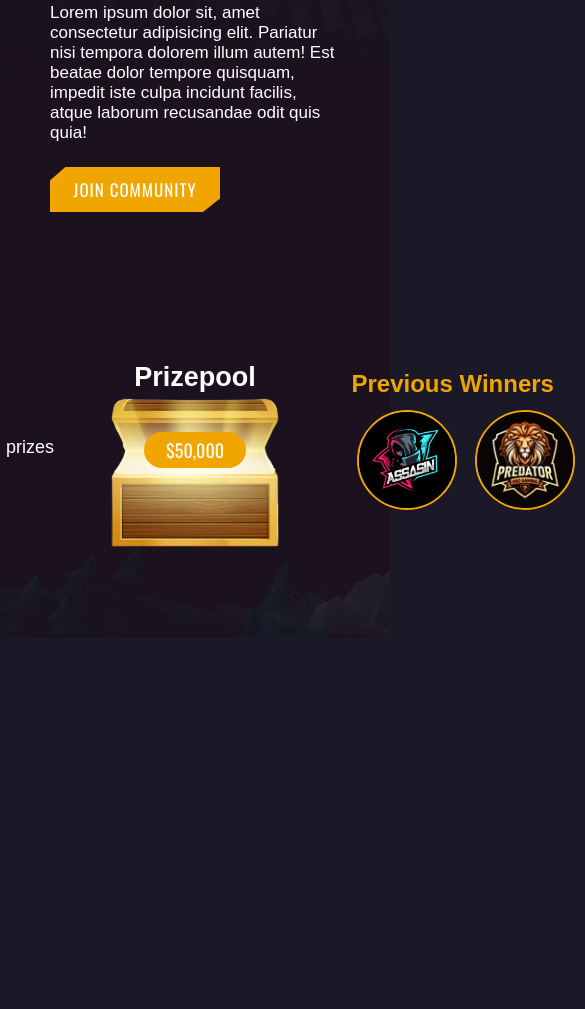
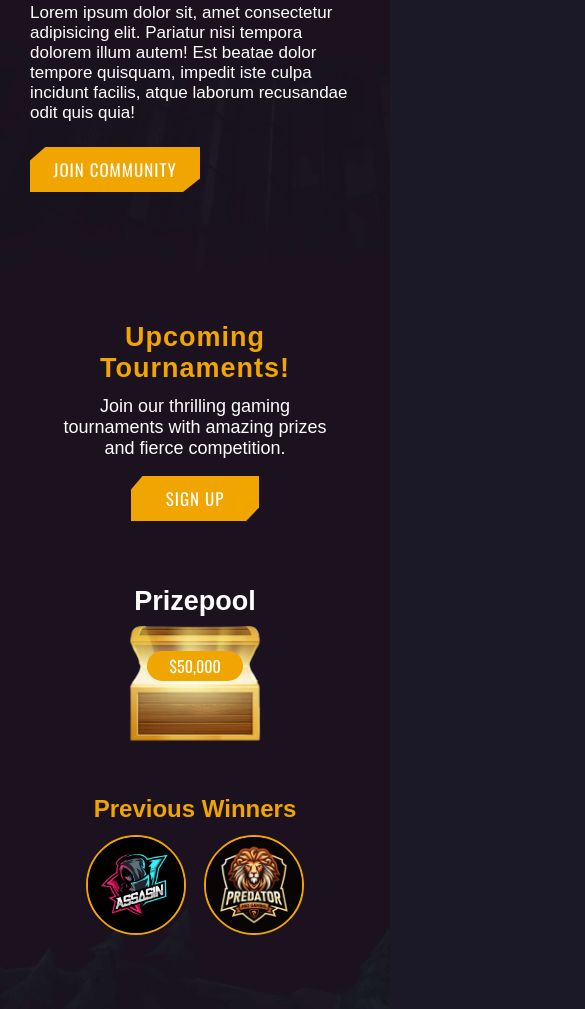
Before and after one commit to Vanshdeveloper/pixelforge, a plain HTML site: page index.html in a window 390 px wide. Shown: the part 1323-2332 px from the top of the page, 585 px wide, since content can reach past the window. Before the commit the page ends 1961 px from the top, so only its background shows below. Drawn offline with nearby package versions, Linux system fonts and the light colour scheme; a web font is replaced by a local one.

Commit message:
Made tournament section responsive

```diff
--- a/assets/css/stylesheet.css
+++ b/assets/css/stylesheet.css
@@ -8,14 +8,15 @@
 :root {
     --primary-color: #6e34db;
     --secondary-color: #f0a500;
-    --tertiary-color: #ff6f61;
+    /* --tertiary-color: #ff6f61; */
+    --tertiary-color: rgb(36, 37, 68);
     --background-color: #1b1827;
     --text-color: #ffffff;
 
     --ff-oswald: "Oswald", sans-serif;
     --ff-sasnation: 'Sansation', sans-serif;
 
-    --transition-1: all .2s ease-in-out;
+    --transition-1: all .1s ease-in-out;
 
     /* --polygon-1:   polygon(19% 0, 100% 0, 100% 68%, 82% 100%, 0 100%, 0 31%); */
     --polygon-1: polygon(9% 0, 100% 0, 100% 70%, 90% 100%, 0 100%, 0 30%);
@@ -236,7 +237,6 @@ article {
     display: flex;
     align-items: center;
     justify-content: center;
-    /* background-color: var(--background-color); */
 }
 
 .about-wrapper {
@@ -256,7 +256,7 @@ article {
 
 .about-content {
     width: 50%;
-    padding: 0 20px;
+    /* padding: 0 20px; */
     display: flex;
     flex-direction: column;
     gap: 12px;
@@ -297,6 +297,7 @@ article {
 }
 
 #about button:hover {
+    cursor: pointer;
     background-color: var(--tertiary-color);
 }
 
@@ -304,12 +305,12 @@ article {
 
 /*************************** Tournament section ******************************/
 #tournament {
+    margin: 40px 0;
     padding: 60px 60px;
     width: 100%;
     display: flex;
     align-items: center;
     justify-content: center;
-    /* background-color: var(--background-color); */
 }
 
 .tournament-wrapper {
@@ -343,7 +344,7 @@ article {
 .tournament-signup button {
     margin: 5px 0 0 0;
     width: 40%;
-    padding: 8px 0;
+    padding: 10px 0;
     clip-path: var(--polygon-1);
     background-color: var(--secondary-color);
     color: var(--text-color);
@@ -357,6 +358,7 @@ article {
 }
 
 .tournament-signup button:hover {
+    cursor: pointer;
     background-color: var(--tertiary-color);
 }
 
@@ -427,10 +429,36 @@ article {
 
 
 
+/*************************** Teams section ******************************/
+
+
+
 /*************************** Responsive ******************************/
 @media (max-width: 500px) {
     .section-overlay {
         border-image: linear-gradient(to right, rgba(0, 0, 0, 0.158), rgba(0, 0, 0, 0.158)) fill 1;
+    }
+
+    #about .about-image {
+        width: 280px !important;
+    }
+
+    .tournament-signup .tournament-subtext {
+        width: 280px !important;
+    }
+
+    .tournament-prizepool .prizepool-title {
+        margin: 35px 0 0 0;
+    }
+
+    .tournament-prizepool .prize-amount {
+        margin: 100px 0 0 0;
+        padding: 3px 22px;
+        font-size: 16px;
+    }
+
+    .tournament-prizepool img {
+        width: 280px;
     }
 }
 
@@ -449,7 +477,7 @@ article {
     }
 
     .about-content {
-        padding: 0 20px !important;
+        /* padding: 0 20px !important; */
         width: 100%;
     }
 
@@ -547,4 +575,43 @@ article {
     #about .about-content {
         padding: 0 0;
     }
+
+    .tournament-wrapper {
+        flex-direction: column;
+        text-align: center;
+        gap: 30px;
+    }
+
+    .tournament-signup {
+        width: 100%;
+        display: flex;
+        flex-direction: column;
+        align-items: center;
+        gap: 12px;
+    }
+
+    .tournament-signup .tournament-subtitle {
+        padding: 0 8px;
+        font-family: var(--ff-sasnation);
+        font-size: 27px;
+        color: var(--secondary-color);
+        font-weight: 700;
+        letter-spacing: 1px;
+    }
+
+    .tournament-signup .tournament-subtext {
+        padding: 0 8px;
+        width: 333px;
+        font-family: var(--ff-sasnation);
+        font-size: 18px;
+        font-weight: 500;
+    }
+
+    .tournament-winners {
+        width: 100%;
+    }
+
+    .tournament-winners .winners-title {
+        margin: 0 0 0 0;
+    }
 }
--- a/index.html
+++ b/index.html
@@ -23,7 +23,7 @@
                 <ul class="ul">
                     <li class="li"><a href="#home" class="a">Home</a></li>
                     <li class="li"><a href="#about" class="a">About</a></li>
-                    <li class="li"><a href="#" class="a">Tournaments</a></li>
+                    <li class="li"><a href="#tournament" class="a">Tournaments</a></li>
                     <li class="li"><a href="#" class="a">Teams</a></li>
                     <li class="li"><a href="#" class="a">Gear</a></li>
                     <li class="li"><a href="#" class="a">Blog</a></li>
@@ -35,7 +35,7 @@
                 <ul class="ul">
                     <li class="li"><a href="#home" class="a">Home</a></li>
                     <li class="li"><a href="#about" class="a">About</a></li>
-                    <li class="li"><a href="#" class="a">Tournaments</a></li>
+                    <li class="li"><a href="#tournament" class="a">Tournaments</a></li>
                     <li class="li"><a href="#" class="a">Teams</a></li>
                     <li class="li"><a href="#" class="a">Gear</a></li>
                     <li class="li"><a href="#" class="a">Blog</a></li>
```
